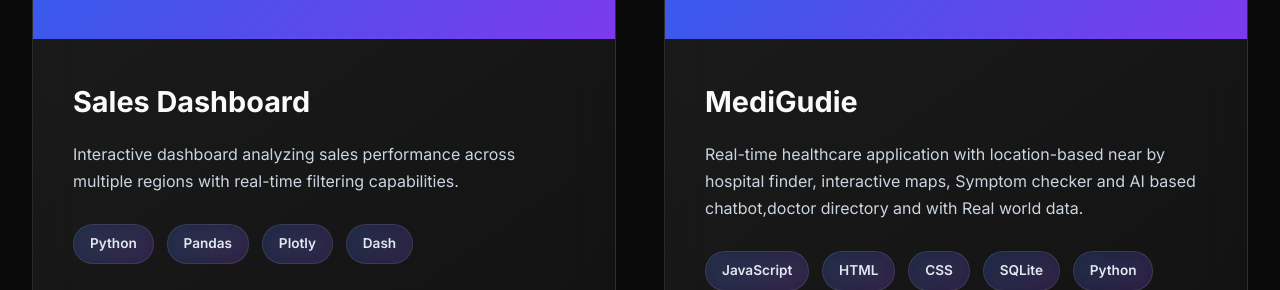
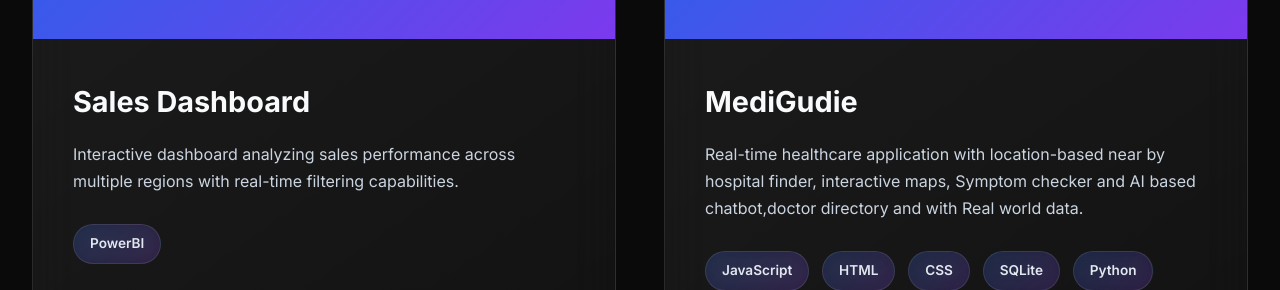
Before and after one commit to RitaPradhan/portfolio, a plain HTML site: page index.html in a window 1280 px wide. Shown: the part 3327-3617 px from the top of the page. Drawn offline with Linux system fonts and the light colour scheme.

Commit message:
Update index.html

```diff
--- a/index.html
+++ b/index.html
@@ -935,10 +935,8 @@
                     <h3>Sales Dashboard</h3>
                     <p class="project-description">Interactive dashboard analyzing sales performance across multiple regions with real-time filtering capabilities.</p>
                     <div class="tech-stack">
-                        <span class="tech-tag">Python</span>
-                        <span class="tech-tag">Pandas</span>
-                        <span class="tech-tag">Plotly</span>
-                        <span class="tech-tag">Dash</span>
+                        <span class="tech-tag">PowerBI</span>
+
                     </div>
                     <div class="project-links">
                         <a href="https://github.com/RitaPradhan/sales_dashboard" class="project-link github"><i class="fab fa-github"></i>GitHub</a>
```
